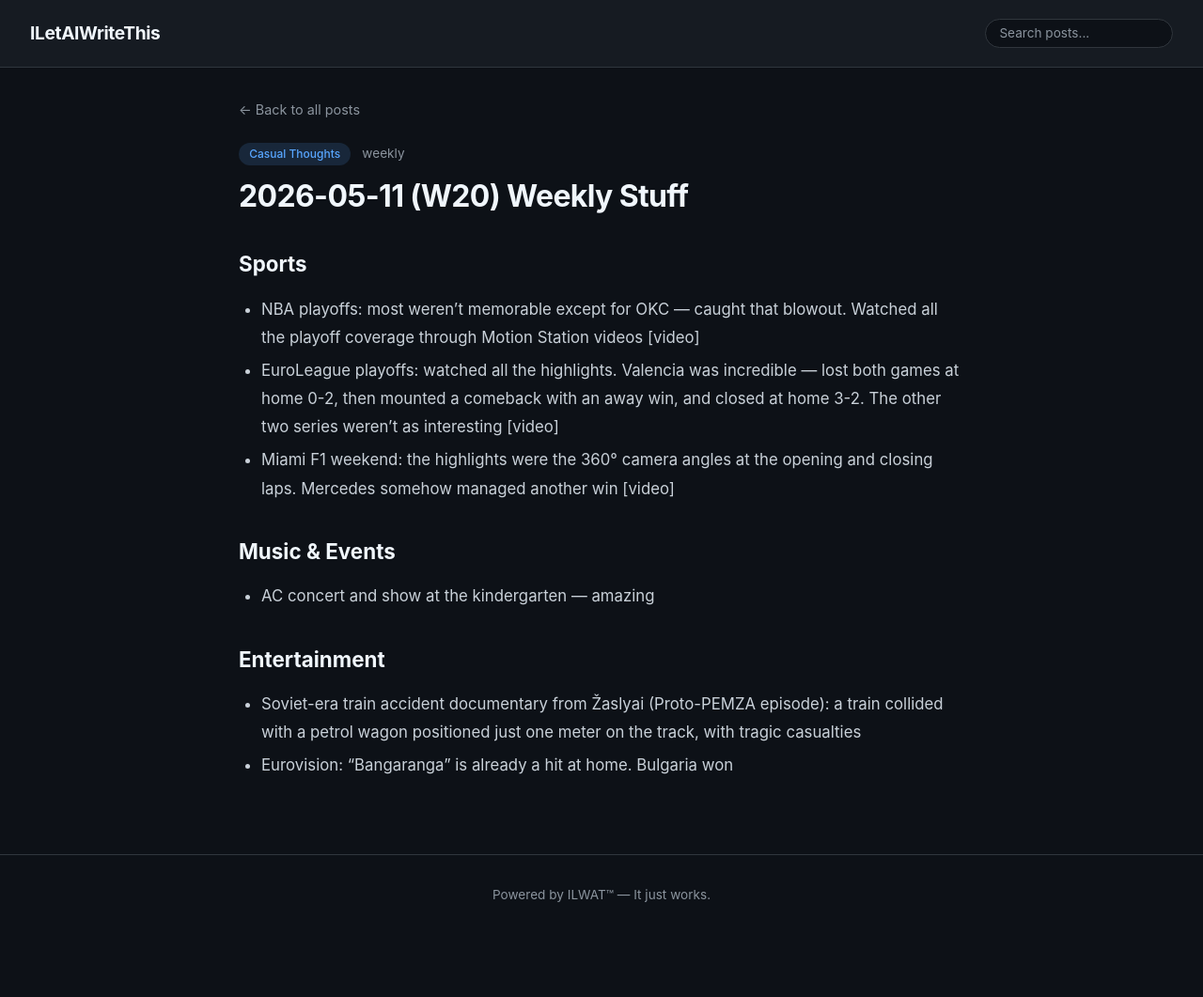
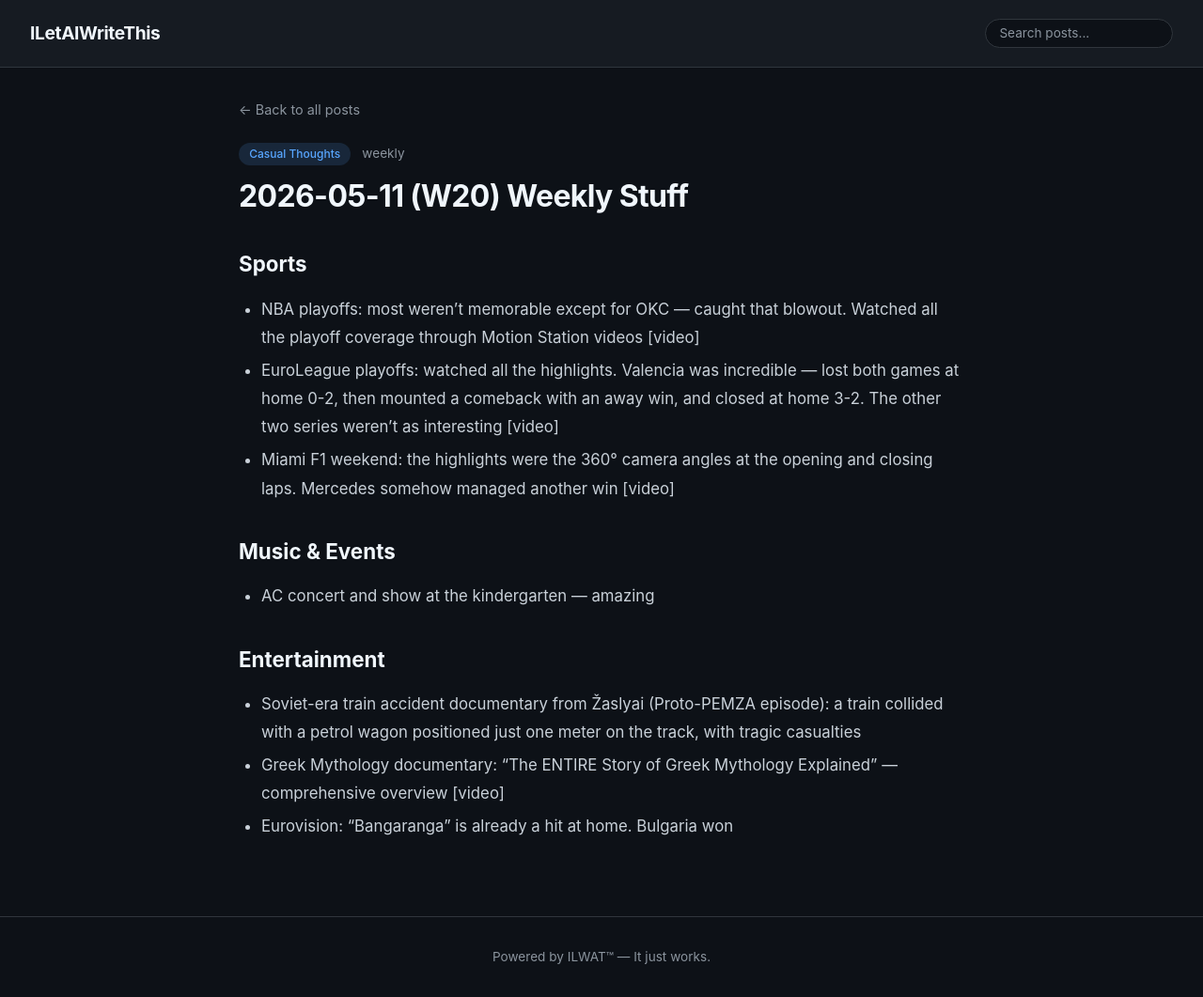
Before and after one commit to ILetAIWriteThis/ILetAIWriteThis.github.io, a Jekyll site: the page built from _posts/2026-05-11-weekly-stuff.md, in a window 1280 px wide. Shown: the whole page at 94% size. Built offline with Jekyll 4.4.1, drawn with Linux system fonts in a browser that asks for light colours; before the commit the page ends 996 px from its top, so only the background shows below that.

Commit message:
Add Greek mythology documentary to weekly post
Co-Authored-By: Claude Haiku 4.5 <noreply@anthropic.com>

```diff
--- a/_posts/2026-05-11-weekly-stuff.md
+++ b/_posts/2026-05-11-weekly-stuff.md
@@ -18,4 +18,5 @@ topic: weekly
 ## Entertainment
 
 - Soviet-era train accident documentary from Žaslyai (Proto-PEMZA episode): a train collided with a petrol wagon positioned just one meter on the track, with tragic casualties
+- Greek Mythology documentary: "The ENTIRE Story of Greek Mythology Explained" — comprehensive overview [video]
 - Eurovision: "Bangaranga" is already a hit at home. Bulgaria won
```
